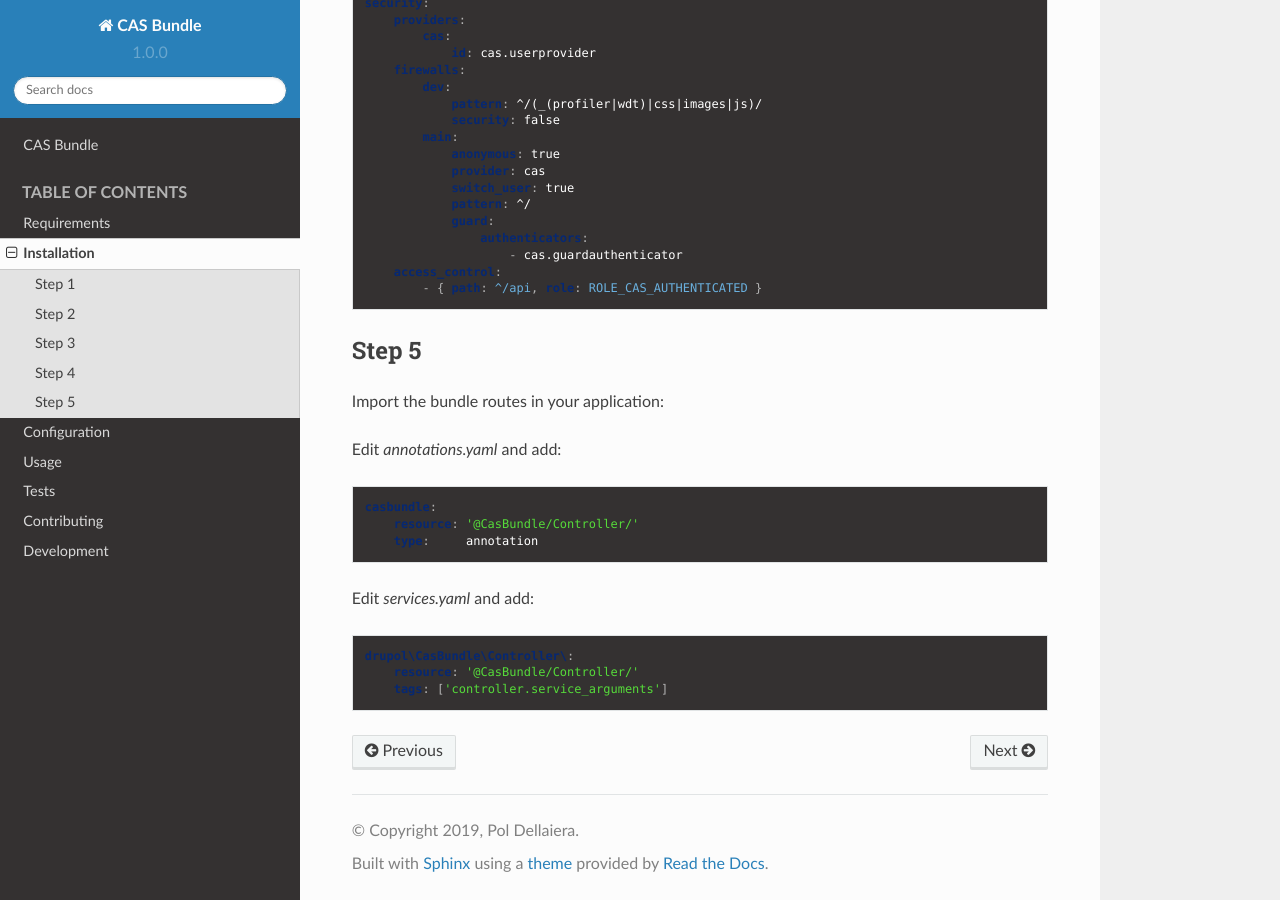
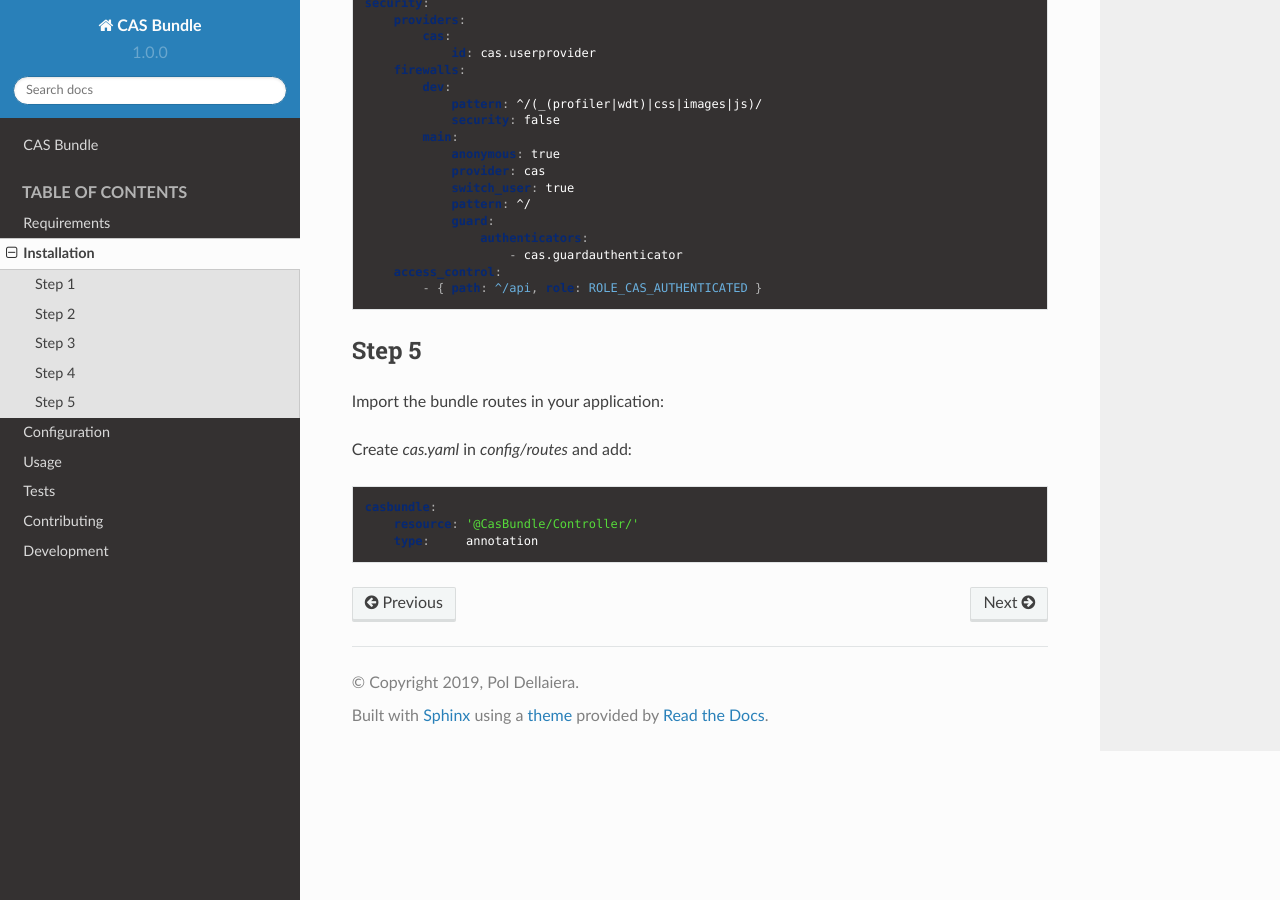
Before and after one commit to gel-mcx/cas-bundle, a Sphinx documentation site: the page built from docs/pages/installation.rst, in a window 1280 px wide and 900 px high, scrolled down 1152 px. Built offline with Sphinx 7.4.7 and the Read the Docs theme 2.0.0, drawn with Linux system fonts in a browser that asks for light colours.

Commit message:
Documentation.

```diff
--- a/Resources/config/services.yaml
+++ b/Resources/config/services.yaml
@@ -52,3 +52,7 @@ services:
         class: Symfony\Bridge\PsrHttpMessage\Factory\PsrHttpFactory
         factory: [ '@cas.psrhttpfactory', createRequest ]
         arguments: [ '@cas.request']
+
+    drupol\CasBundle\Controller\:
+        resource: '../../src/Controller/'
+        tags: ['controller.service_arguments']
--- a/docs/pages/installation.rst
+++ b/docs/pages/installation.rst
@@ -80,18 +80,10 @@ Step 5
 
 Import the bundle routes in your application:
 
-Edit `annotations.yaml` and add:
+Create `cas.yaml` in `config/routes` and add:
 
 .. code:: yaml
 
     casbundle:
         resource: '@CasBundle/Controller/'
         type:     annotation
-
-Edit `services.yaml` and add:
-
-.. code:: yaml
-
-    drupol\CasBundle\Controller\:
-        resource: '@CasBundle/Controller/'
-        tags: ['controller.service_arguments']
```
